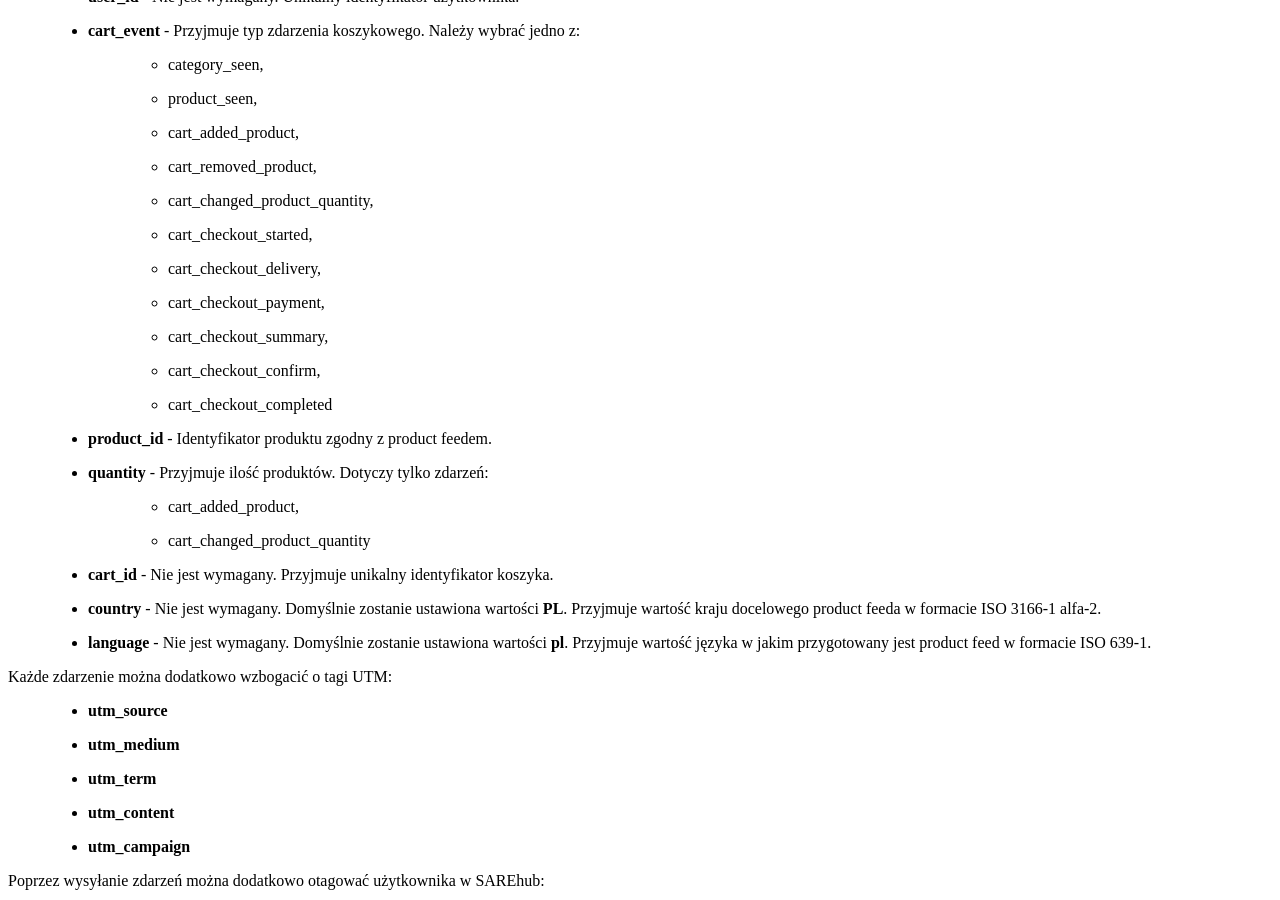
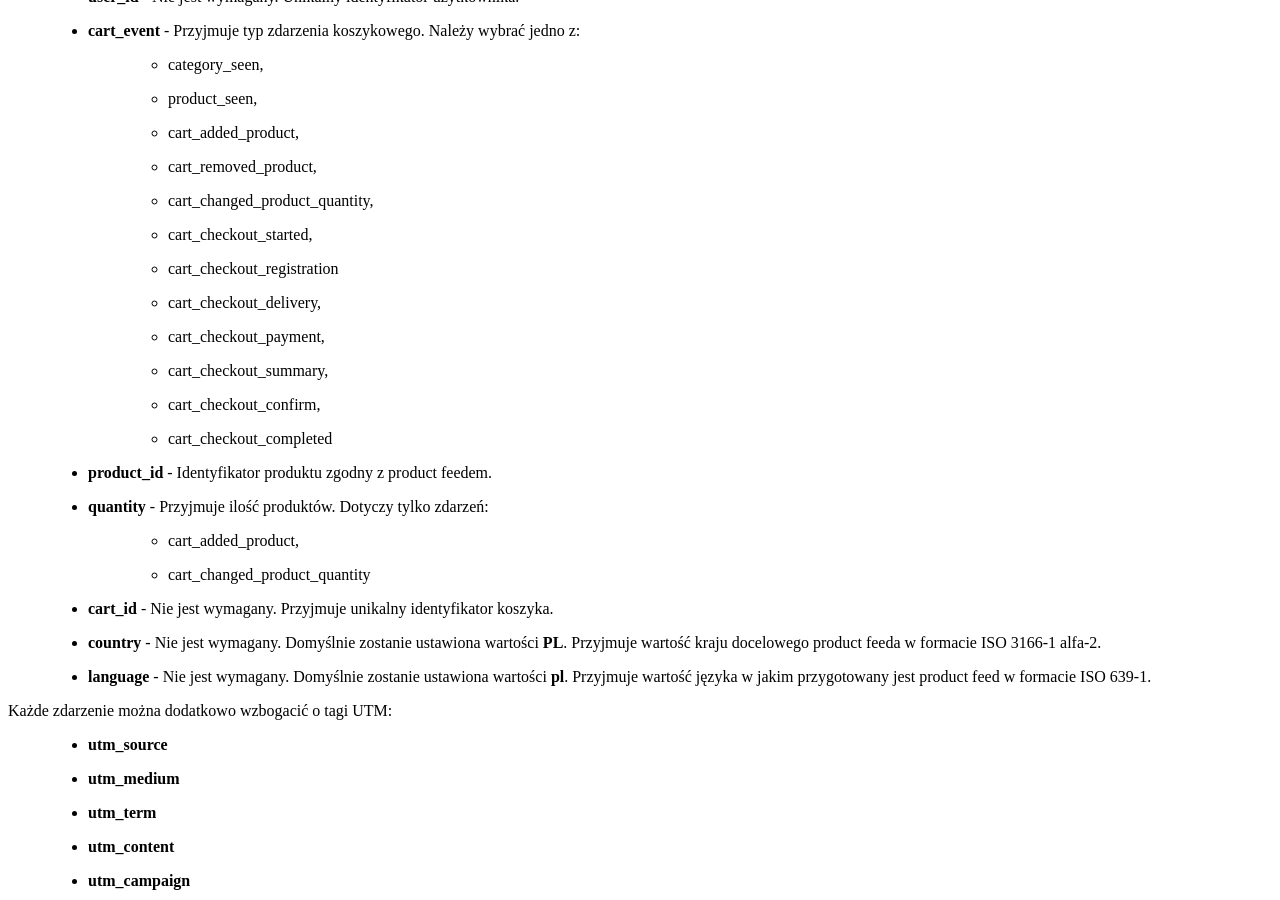
Before and after one commit to SAREhub/sareweb_docs, a Sphinx documentation site: the page built from docs/pixel.rst, in a window 1280 px wide and 900 px high, scrolled down 1141 px. Built offline with Sphinx 7.4.7 and the Read the Docs theme 2.0.0, drawn with Linux system fonts in a browser that asks for light colours; comment, search, counter and statistics services are not loaded.

```diff
--- a/docs/pixel.rst
+++ b/docs/pixel.rst
@@ -25,6 +25,7 @@
         - cart_removed_product,
         - cart_changed_product_quantity,
         - cart_checkout_started,
+        - cart_checkout_registration
         - cart_checkout_delivery,
         - cart_checkout_payment,
         - cart_checkout_summary,
```
